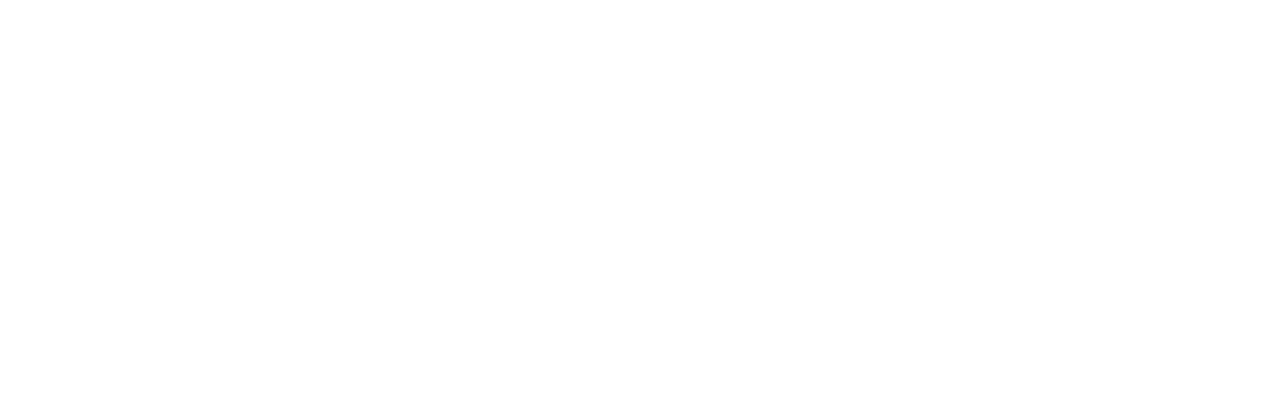
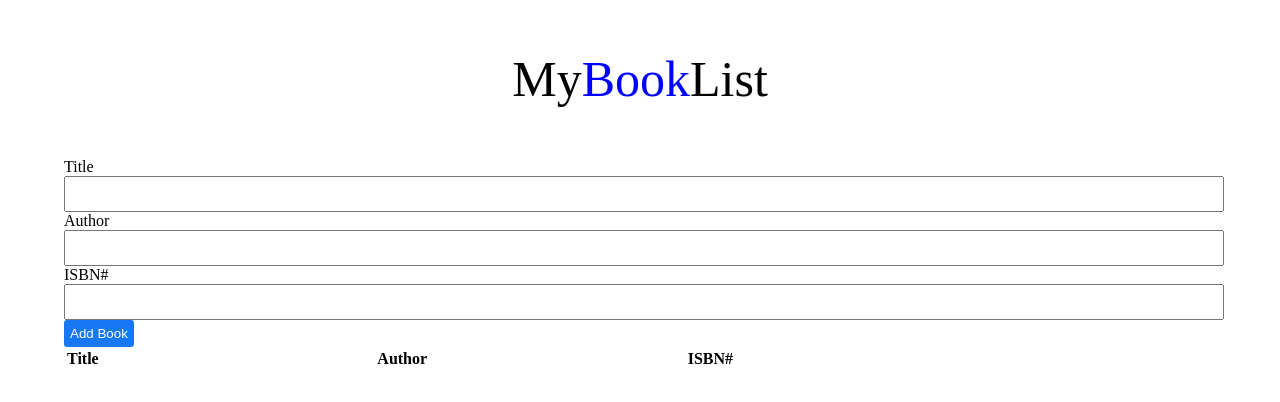
Before and after one commit to acciojob/book-list-sandeepsinghh143, a website: page main.html in a window 1280 px wide. Drawn offline with Linux system fonts and the light colour scheme.

Commit message:
created a submission

```diff
--- a/main.html
+++ b/main.html
@@ -8,6 +8,25 @@
 
 <body>
 	<!-- the entire body must be written by student -->
+	<p class="title">My<span>Book</span>List</p>
+	<div>Title</div>
+	<input type="text" value="" name="title">
+	<div>Author</div>
+	<input type="text" value="" name="title">
+	<div>ISBN#</div>
+	<input type="text" value="" name="title">
+	<button>Add Book</button>
+	<table>
+			<thead>
+			<tr class="border">
+				<th>Title</th>
+				<th>Author</th>
+				<th>ISBN#</th>
+				<th></th>
+			</tr>
+			</thead>
+
+		</table>
     <script type="text/javascript" src="./script.js">
 </script>
 
--- a/styles.css
+++ b/styles.css
@@ -1 +1,35 @@
 /*  your css code here. If applicable */
+body{
+	width:90%;
+	margin:auto;
+}
+.title{
+	font-size:50px;
+	text-align:center;
+}
+span{
+	color:blue;
+}
+input{
+	height:30px;
+	width:100%;
+}
+button{
+	background-color:#1877F2;
+	color:white;
+	padding:6px;
+	border-radius:3px;
+	border:0px;
+}
+.table{
+	margin-top:40px;
+}
+
+table{
+	width:100%;
+}
+
+th{
+	width:27%;
+	text-align:left;
+}
```
